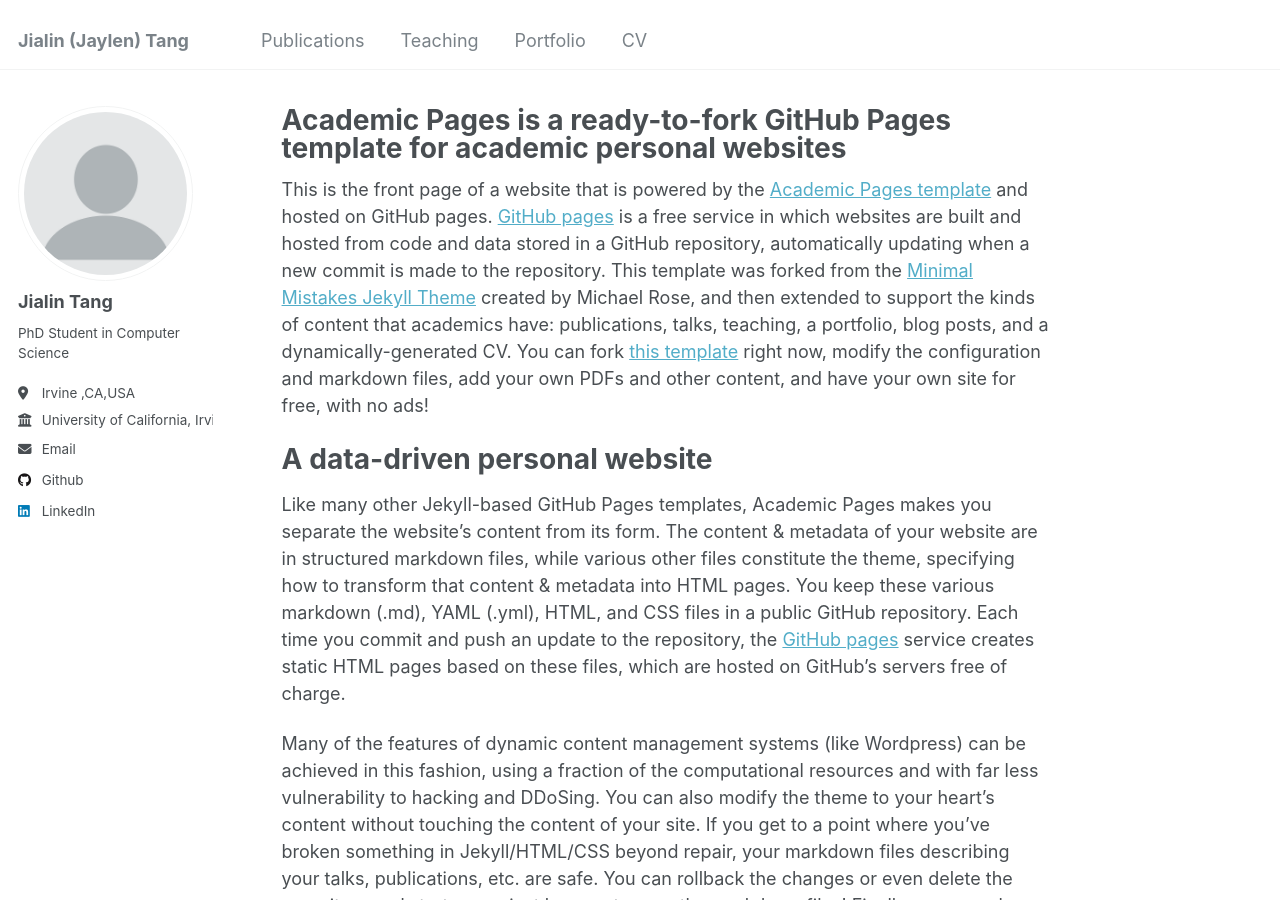
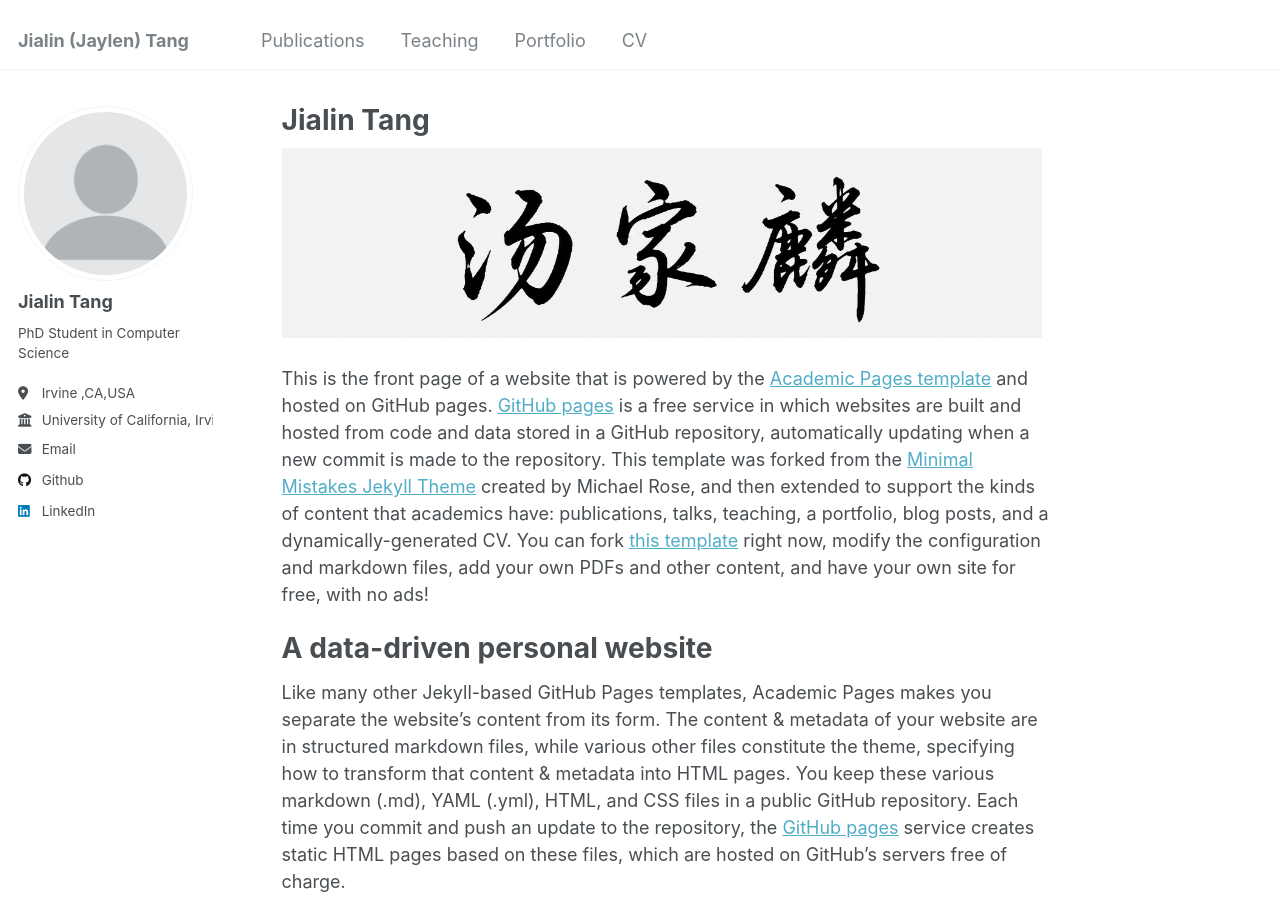
Before and after one commit to JaylenTang/jaylentang.github.io, a Jekyll site: the page built from _pages/about.md, in a window 1280 px wide and 900 px high. Built offline with Jekyll 4.4.1, drawn with Linux system fonts in a browser that asks for light colours.

Commit message:
add homepage calligraphy banner

```diff
--- a/_pages/about.md
+++ b/_pages/about.md
@@ -1,11 +1,15 @@
 ---
 permalink: /
-title: "Academic Pages is a ready-to-fork GitHub Pages template for academic personal websites"
+title: "Jialin Tang"
 author_profile: true
 redirect_from:
   - /about/
   - /about.html
 ---
+
+<p style="margin: 0 0 1.5rem;">
+  <img src="/images/name-calligraphy.png" alt="Jialin Tang Chinese calligraphy" style="display: block; width: 100%; max-width: 760px; height: auto;">
+</p>
 
 This is the front page of a website that is powered by the [Academic Pages template](https://github.com/academicpages/academicpages.github.io) and hosted on GitHub pages. [GitHub pages](https://pages.github.com) is a free service in which websites are built and hosted from code and data stored in a GitHub repository, automatically updating when a new commit is made to the repository. This template was forked from the [Minimal Mistakes Jekyll Theme](https://mmistakes.github.io/minimal-mistakes/) created by Michael Rose, and then extended to support the kinds of content that academics have: publications, talks, teaching, a portfolio, blog posts, and a dynamically-generated CV. You can fork [this template](https://github.com/academicpages/academicpages.github.io) right now, modify the configuration and markdown files, add your own PDFs and other content, and have your own site for free, with no ads!
 
```
Also changed, not shown: images/name-calligraphy.png (added).
